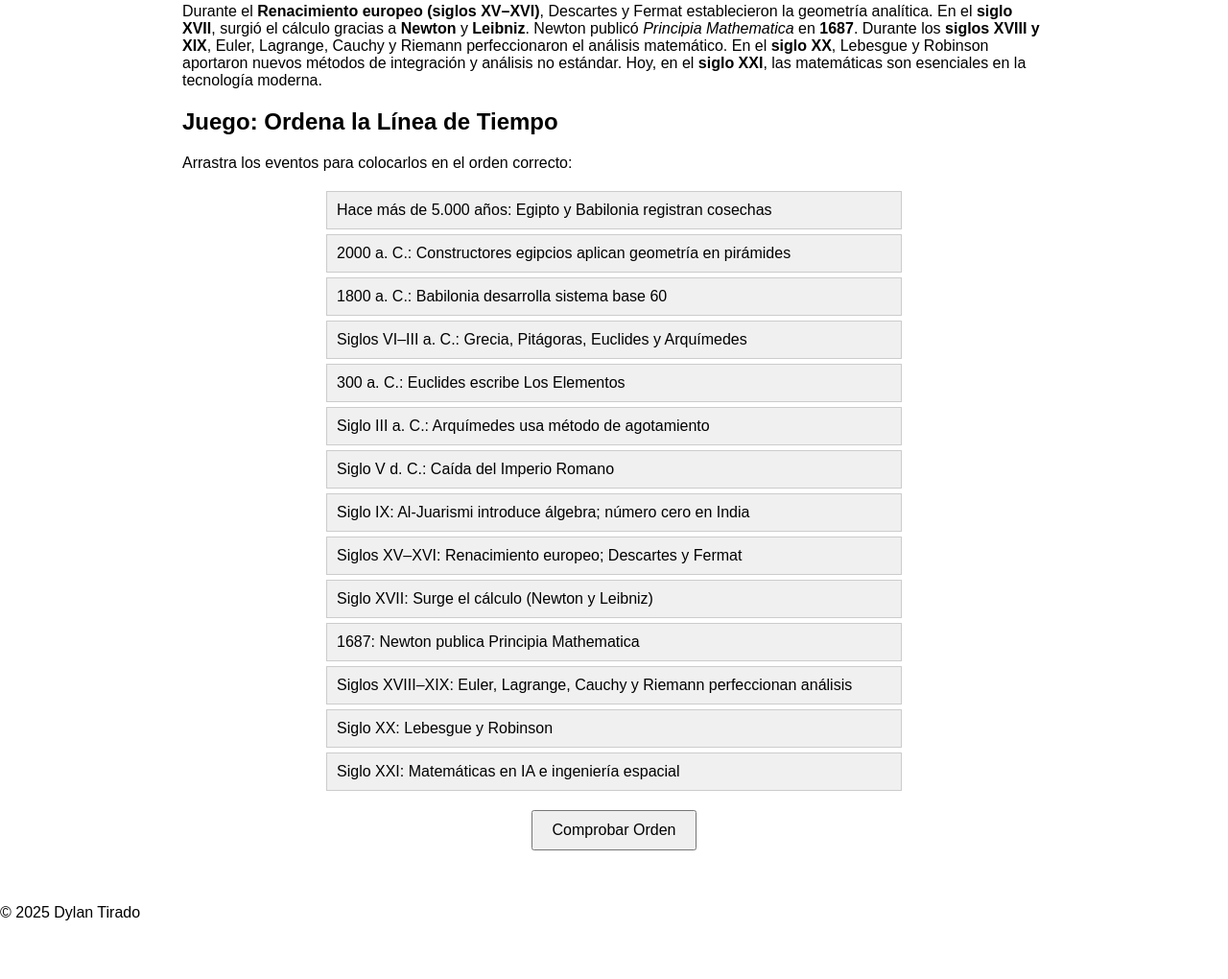
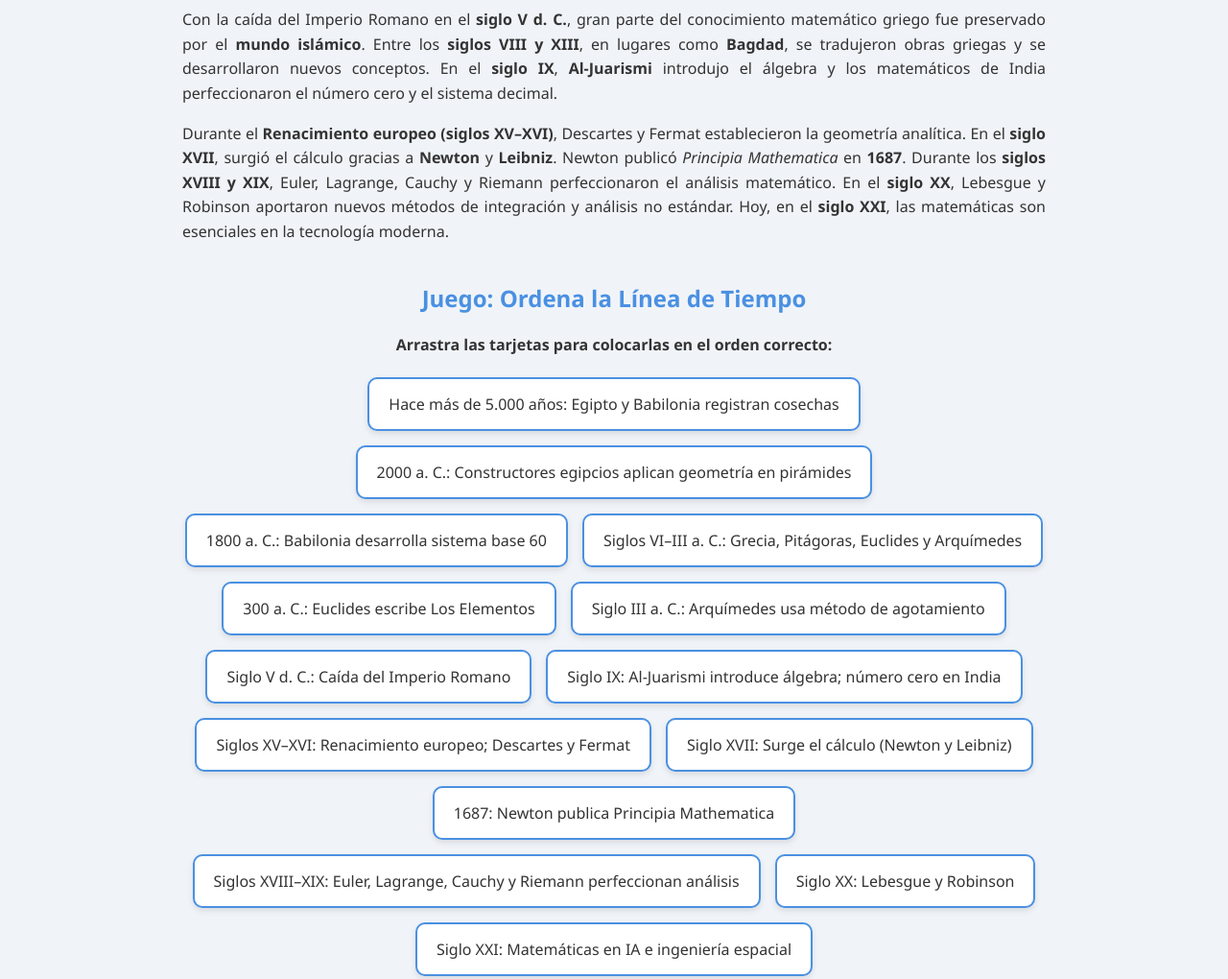
Before and after one commit to Dylantir/Historia-calculo, a plain HTML site: page index.html in a window 1280 px wide. Shown: the part 495-1515 px from the top of the page at 96% size. Before the commit the page ends 1471 px from the top, so only its background shows below. Drawn offline with Linux system fonts and the light colour scheme.

Commit message:
Update index.html

```diff
--- a/index.html
+++ b/index.html
@@ -5,44 +5,93 @@
   <meta name="viewport" content="width=device-width, initial-scale=1.0">
   <title>Historia del Cálculo y las Matemáticas</title>
   <style>
+    /* ===== Estilos generales ===== */
     body {
-      font-family: Arial, sans-serif;
+      font-family: 'Segoe UI', Tahoma, Geneva, Verdana, sans-serif;
       margin: 0;
       padding: 0;
+      background: #f0f4f8;
+      color: #333;
     }
 
     header {
-      background: #4a90e2;
+      background: linear-gradient(90deg, #4a90e2, #50e3c2);
       color: white;
-      padding: 15px;
+      padding: 20px;
       text-align: center;
+      box-shadow: 0 4px 6px rgba(0,0,0,0.1);
     }
 
     nav a {
       color: white;
-      margin: 0 10px;
+      margin: 0 15px;
       text-decoration: none;
+      font-weight: bold;
+      transition: 0.3s;
+    }
+
+    nav a:hover {
+      text-decoration: underline;
     }
 
     main {
-      padding: 20px;
       max-width: 900px;
-      margin: auto;
+      margin: 30px auto;
+      padding: 0 20px;
+    }
+
+    h2 {
+      color: #4a90e2;
+      margin-top: 40px;
+      text-align: center;
+    }
+
+    p {
+      line-height: 1.6;
+      margin-bottom: 15px;
+      text-align: justify;
+    }
+
+    footer {
+      text-align: center;
+      padding: 15px;
+      background: #4a90e2;
+      color: white;
+      margin-top: 40px;
+    }
+
+    /* ===== Juego de línea de tiempo ===== */
+    #juego p {
+      text-align: center;
+      font-weight: bold;
+      margin-bottom: 20px;
     }
 
     ul.sortable {
       list-style: none;
       padding: 0;
-      max-width: 600px;
       margin: 20px auto;
+      display: flex;
+      flex-wrap: wrap;
+      justify-content: center;
+      gap: 15px;
     }
 
     ul.sortable li {
-      padding: 10px;
-      margin: 5px 0;
-      background: #f0f0f0;
-      border: 1px solid #ccc;
+      padding: 15px 20px;
+      background: #ffffff;
+      border: 2px solid #4a90e2;
+      border-radius: 10px;
+      min-width: 220px;
+      text-align: center;
       cursor: grab;
+      box-shadow: 0 3px 6px rgba(0,0,0,0.1);
+      transition: transform 0.2s, background 0.3s;
+    }
+
+    ul.sortable li:hover {
+      background: #e6f2ff;
+      transform: scale(1.05);
     }
 
     ul.sortable li.dragging {
@@ -51,15 +100,27 @@
 
     button {
       display: block;
-      margin: 20px auto;
-      padding: 10px 20px;
+      margin: 30px auto;
+      padding: 12px 25px;
       font-size: 16px;
+      background: #50e3c2;
+      border: none;
+      border-radius: 8px;
+      color: #fff;
+      font-weight: bold;
+      cursor: pointer;
+      transition: 0.3s;
+    }
+
+    button:hover {
+      background: #4acbb1;
     }
 
     #resultado {
       text-align: center;
       font-weight: bold;
-      font-size: 18px;
+      font-size: 20px;
+      margin-top: 15px;
     }
   </style>
 </head>
@@ -68,11 +129,12 @@
     <h1>Historia del Cálculo y las Matemáticas</h1>
     <nav>
       <a href="#texto">Texto</a> |
-      <a href="#juego">Juego Línea de Tiempo</a>
+      <a href="#juego">Juego</a>
     </nav>
   </header>
 
   <main>
+    <!-- ===== Texto narrativo ===== -->
     <section id="texto">
       <h2>Texto Narrativo</h2>
       <p>Desde los albores de la humanidad, mucho antes de que existieran los libros o las escuelas, el ser humano ya observaba el mundo con curiosidad matemática. Hace más de <strong>5.000 años</strong>, en las civilizaciones de <strong>Egipto</strong> y <strong>Babilonia</strong>, los escribas utilizaban tablillas de arcilla y papiros para registrar cosechas, calcular impuestos y medir terrenos. En Egipto, hacia el <strong>año 2.000 a. C.</strong>, los constructores de pirámides aplicaban conocimientos de geometría empírica para mantener las proporciones perfectas de sus monumentos. En Babilonia, alrededor del <strong>1.800 a. C.</strong>, se desarrolló un sistema numérico basado en el <strong>número 60</strong>, que todavía usamos hoy en los minutos y segundos del reloj.</p>
@@ -84,9 +146,10 @@
       <p>Durante el <strong>Renacimiento europeo (siglos XV–XVI)</strong>, Descartes y Fermat establecieron la geometría analítica. En el <strong>siglo XVII</strong>, surgió el cálculo gracias a <strong>Newton</strong> y <strong>Leibniz</strong>. Newton publicó <em>Principia Mathematica</em> en <strong>1687</strong>. Durante los <strong>siglos XVIII y XIX</strong>, Euler, Lagrange, Cauchy y Riemann perfeccionaron el análisis matemático. En el <strong>siglo XX</strong>, Lebesgue y Robinson aportaron nuevos métodos de integración y análisis no estándar. Hoy, en el <strong>siglo XXI</strong>, las matemáticas son esenciales en la tecnología moderna.</p>
     </section>
 
+    <!-- ===== Juego ===== -->
     <section id="juego">
       <h2>Juego: Ordena la Línea de Tiempo</h2>
-      <p>Arrastra los eventos para colocarlos en el orden correcto:</p>
+      <p>Arrastra las tarjetas para colocarlas en el orden correcto:</p>
 
       <ul id="eventos" class="sortable">
         <li data-orden="1">Hace más de 5.000 años: Egipto y Babilonia registran cosechas</li>
@@ -115,6 +178,7 @@
   </footer>
 
   <script>
+    // ===== Drag & Drop =====
     const lista = document.getElementById('eventos');
     const resultado = document.getElementById('resultado');
     let dragSrcEl = null;
@@ -135,8 +199,9 @@
     function handleDrop(e) {
       if (e.stopPropagation) e.stopPropagation();
       if (dragSrcEl != this) {
+        const temp = dragSrcEl.innerHTML;
         dragSrcEl.innerHTML = this.innerHTML;
-        this.innerHTML = e.dataTransfer.getData('text/html');
+        this.innerHTML = temp;
       }
       return false;
     }
@@ -154,18 +219,27 @@
       item.addEventListener('dragend', handleDragEnd);
     });
 
+    // ===== Comprobar orden =====
     document.getElementById('comprobar').addEventListener('click', function() {
+      const elementos = Array.from(lista.querySelectorAll('li'));
       let correctos = 0;
-      const elementos = lista.querySelectorAll('li');
       elementos.forEach((el, i) => {
-        if (parseInt(el.getAttribute('data-orden')) === i + 1) correctos++;
+        if (parseInt(el.getAttribute('data-orden')) === i + 1) {
+          el.style.background = "#d4edda"; // verde si correcto
+          el.style.borderColor = "#28a745";
+          correctos++;
+        } else {
+          el.style.background = "#f8d7da"; // rojo si incorrecto
+          el.style.borderColor = "#dc3545";
+        }
       });
+
       if (correctos === elementos.length) {
         resultado.textContent = '¡Perfecto! Todos los eventos están en orden.';
-        resultado.style.color = 'green';
+        resultado.style.color = '#28a745';
       } else {
         resultado.textContent = `Hay ${elementos.length - correctos} evento(s) fuera de lugar.`;
-        resultado.style.color = 'red';
+        resultado.style.color = '#dc3545';
       }
     });
   </script>
```
